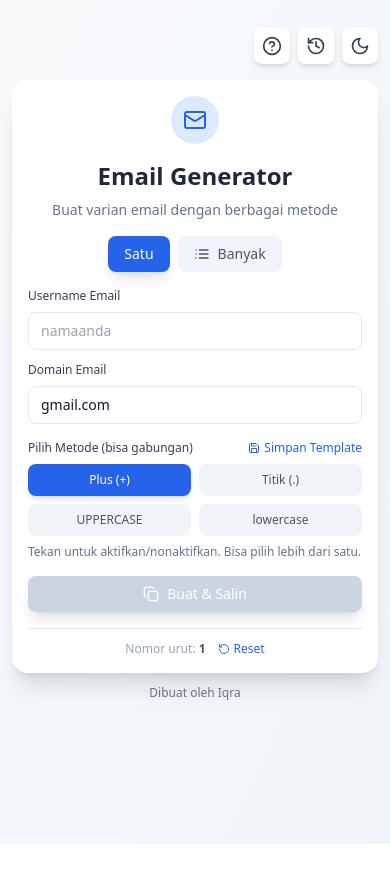
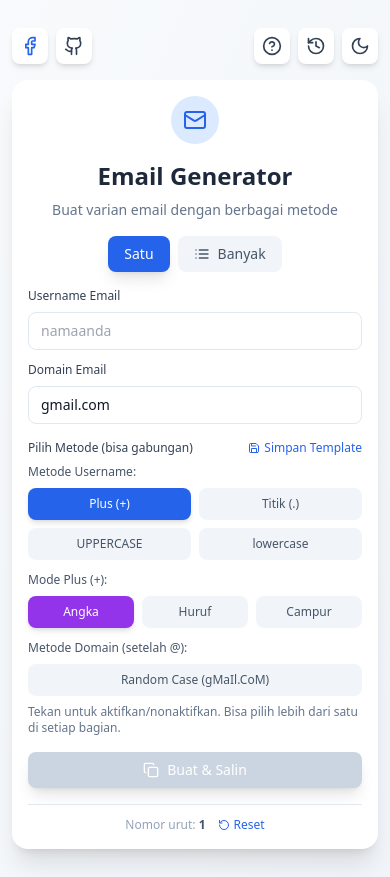
Before and after one commit to iqraa07/Gmail-DotTrick, a React (Vite) app: page / in a window 390 px wide. Before the commit the page ends 844 px from the top, so only its background shows below. Built offline with nearby package versions, Linux system fonts and the light colour scheme.

Commit message:
Update dikit

```diff
--- a/src/App.tsx
+++ b/src/App.tsx
@@ -1,14 +1,17 @@
 import { useState, useEffect } from 'react';
-import { Copy, Mail, CheckCircle2, List, Download, RotateCcw, History, Save, Moon, Sun, Eye, X, HelpCircle } from 'lucide-react';
+import { Copy, Mail, CheckCircle2, List, Download, RotateCcw, History, Save, Moon, Sun, Eye, X, HelpCircle, Github, Facebook } from 'lucide-react';
 
 type Mode = 'single' | 'bulk';
 
 interface Template {
   name: string;
   usePlus: boolean;
+  plusMode: 'number' | 'letter' | 'combo';
+  plusLetterCount: number;
   useDot: boolean;
   useUppercase: boolean;
   useLowercase: boolean;
+  useDomainRandom: boolean;
 }
 
 function App() {
@@ -23,9 +26,12 @@ function App() {
   const [copied, setCopied] = useState(false);
 
   const [usePlus, setUsePlus] = useState(true);
+  const [plusMode, setPlusMode] = useState<'number' | 'letter' | 'combo'>('number');
+  const [plusLetterCount, setPlusLetterCount] = useState(20);
   const [useDot, setUseDot] = useState(false);
   const [useUppercase, setUseUppercase] = useState(false);
   const [useLowercase, setUseLowercase] = useState(false);
+  const [useDomainRandom, setUseDomainRandom] = useState(false);
 
   const [history, setHistory] = useState<string[]>([]);
   const [templates, setTemplates] = useState<Template[]>([]);
@@ -97,6 +103,18 @@ function App() {
     localStorage.setItem('emailHistory', JSON.stringify(newHistory));
   };
 
+  const generateRandomString = (length: number, includeNumbers: boolean = false): string => {
+    let result = '';
+    for (let i = 0; i < length; i++) {
+      if (includeNumbers && Math.random() > 0.5) {
+        result += Math.floor(Math.random() * 10);
+      } else {
+        result += String.fromCharCode(97 + Math.floor(Math.random() * 26));
+      }
+    }
+    return result;
+  };
+
   const applyTricks = (username: string, num: number): string => {
     let result = username;
 
@@ -113,7 +131,25 @@ function App() {
     }
 
     if (usePlus) {
+      if (plusMode === 'letter') {
+        const randomLetters = generateRandomString(plusLetterCount, false);
+        result = `${result}+${randomLetters}`;
+      } else if (plusMode === 'combo') {
+        const randomCombo = generateRandomString(plusLetterCount, true);
+        result = `${result}+${randomCombo}`;
+      } else {
         result = `${result}+${num}`;
+      }
+    }
+
+    return result;
+  };
+
+  const applyDomainTricks = (domainName: string): string => {
+    let result = domainName;
+
+    if (useDomainRandom) {
+      result = randomizeCase(result);
     }
 
     return result;
@@ -125,7 +161,8 @@ function App() {
     setEmailError('');
     const username = baseInput.split('@')[0] || baseInput;
     const processedUsername = applyTricks(username, counter);
-    const newEmail = `${processedUsername}@${domain}`;
+    const processedDomain = applyDomainTricks(domain);
+    const newEmail = `${processedUsername}@${processedDomain}`;
 
     if (!validateEmail(newEmail)) {
       setEmailError('Format email tidak valid');
@@ -151,7 +188,8 @@ function App() {
     for (let i = 0; i < bulkCount; i++) {
       const num = bulkStart + i;
       const processedUsername = applyTricks(username, num);
-      const email = `${processedUsername}@${domain}`;
+      const processedDomain = applyDomainTricks(domain);
+      const email = `${processedUsername}@${processedDomain}`;
 
       if (!validateEmail(email)) {
         setEmailError('Format email tidak valid');
@@ -176,7 +214,8 @@ function App() {
     for (let i = 0; i < previewCount; i++) {
       const num = bulkStart + i;
       const processedUsername = applyTricks(username, num);
-      const email = `${processedUsername}@${domain}`;
+      const processedDomain = applyDomainTricks(domain);
+      const email = `${processedUsername}@${processedDomain}`;
 
       if (!validateEmail(email)) {
         setEmailError('Format email tidak valid');
@@ -220,9 +259,12 @@ function App() {
     const newTemplate: Template = {
       name: templateName,
       usePlus,
+      plusMode,
+      plusLetterCount,
       useDot,
       useUppercase,
       useLowercase,
+      useDomainRandom,
     };
 
     const updatedTemplates = [...templates, newTemplate];
@@ -234,9 +276,12 @@ function App() {
 
   const loadTemplate = (template: Template) => {
     setUsePlus(template.usePlus);
+    setPlusMode(template.plusMode || 'number');
+    setPlusLetterCount(template.plusLetterCount || 20);
     setUseDot(template.useDot);
     setUseUppercase(template.useUppercase);
     setUseLowercase(template.useLowercase);
+    setUseDomainRandom(template.useDomainRandom || false);
   };
 
   const deleteTemplate = (index: number) => {
@@ -256,7 +301,7 @@ function App() {
     }
   };
 
-  const toggleTrick = (trick: 'plus' | 'dot' | 'uppercase' | 'lowercase') => {
+  const toggleTrick = (trick: 'plus' | 'dot' | 'uppercase' | 'lowercase' | 'domainRandom') => {
     switch (trick) {
       case 'plus':
         setUsePlus(!usePlus);
@@ -270,13 +315,37 @@ function App() {
       case 'lowercase':
         setUseLowercase(!useLowercase);
         break;
+      case 'domainRandom':
+        setUseDomainRandom(!useDomainRandom);
+        break;
     }
   };
 
   return (
     <div className={`min-h-screen transition-colors duration-300 ${darkMode ? 'bg-slate-900' : 'bg-gradient-to-br from-slate-50 to-slate-100'} p-3 sm:p-4 md:p-6`}>
       <div className="max-w-4xl mx-auto py-4 sm:py-6 md:py-8">
-        <div className="flex justify-end mb-4 gap-2">
+        <div className="flex justify-between items-center mb-4 gap-2">
+          <div className="flex items-center gap-2">
+            <a
+              href="https://www.facebook.com/iqraa07"
+              target="_blank"
+              rel="noopener noreferrer"
+              className={`p-2 rounded-lg transition-all ${darkMode ? 'bg-slate-800 hover:bg-slate-700 text-blue-400' : 'bg-white hover:bg-slate-100 text-blue-600'} shadow-md`}
+              title="Facebook - Iqra"
+            >
+              <Facebook className="w-5 h-5" />
+            </a>
+            <a
+              href="https://github.com/iqraa07"
+              target="_blank"
+              rel="noopener noreferrer"
+              className={`p-2 rounded-lg transition-all ${darkMode ? 'bg-slate-800 hover:bg-slate-700 text-slate-300' : 'bg-white hover:bg-slate-100 text-slate-700'} shadow-md`}
+              title="GitHub - Iqra"
+            >
+              <Github className="w-5 h-5" />
+            </a>
+          </div>
+          <div className="flex gap-2">
             <button
               onClick={() => setShowHelp(!showHelp)}
               className={`p-2 rounded-lg transition-all ${darkMode ? 'bg-slate-800 text-slate-200 hover:bg-slate-700' : 'bg-white text-slate-700 hover:bg-slate-100'} shadow-md`}
@@ -298,6 +367,7 @@ function App() {
             >
               {darkMode ? <Sun className="w-5 h-5" /> : <Moon className="w-5 h-5" />}
             </button>
+          </div>
         </div>
 
         {showHelp && (
@@ -329,20 +399,45 @@ function App() {
                   <span className="bg-green-600 text-white w-5 h-5 rounded-full flex items-center justify-center text-xs">2</span>
                   Metode Email
                 </h4>
-                <div className="ml-7 space-y-2">
+                <div className="ml-7 space-y-3">
                   <div>
-                    <p className={`font-semibold text-xs ${darkMode ? 'text-slate-200' : 'text-slate-700'}`}>Plus (+)</p>
-                    <p className="text-xs">Contoh: namaanda+1@gmail.com, namaanda+2@gmail.com</p>
-                    <p className={`text-xs italic ${darkMode ? 'text-slate-400' : 'text-slate-500'}`}>Semua masuk ke inbox yang sama</p>
+                    <p className={`font-semibold text-xs ${darkMode ? 'text-slate-200' : 'text-slate-700'}`}>Plus (+) - 3 MODE BERBEDA!</p>
+                    <div className="ml-3 mt-1 space-y-1">
+                      <p className="text-xs"><strong>Mode Angka:</strong> namaanda+1@gmail.com, namaanda+2@gmail.com</p>
+                      <p className="text-xs"><strong>Mode Huruf:</strong> namaanda+kdjsalwoxmnv@gmail.com (random 5-50 karakter)</p>
+                      <p className="text-xs"><strong>Mode Campur:</strong> namaanda+k8j3s9a2l4w7@gmail.com (huruf + angka random)</p>
+                    </div>
+                    <div className={`p-2 rounded mt-2 ${darkMode ? 'bg-slate-600' : 'bg-green-100'}`}>
+                      <p className="text-xs"><strong>Cara Pakai:</strong></p>
+                      <ol className="list-decimal ml-4 text-xs space-y-0.5 mt-1">
+                        <li>Aktifkan tombol "Plus (+)"</li>
+                        <li>Pilih mode: Angka / Huruf / Campur</li>
+                        <li>Jika pilih Huruf/Campur, atur panjang karakter (5-50) pakai slider</li>
+                        <li>Default: 20 karakter</li>
+                      </ol>
+                      <p className={`text-xs italic mt-1 ${darkMode ? 'text-slate-400' : 'text-slate-600'}`}>💡 Semua email masuk ke inbox yang sama!</p>
+                    </div>
                   </div>
                   <div>
                     <p className={`font-semibold text-xs ${darkMode ? 'text-slate-200' : 'text-slate-700'}`}>Titik (.)</p>
-                    <p className="text-xs">Contoh: nama.anda@gmail.com, n.amaanda@gmail.com</p>
+                    <p className="text-xs">Sisipkan titik random di username</p>
+                    <p className="text-xs">Contoh: nama.anda@gmail.com, n.ama.anda@gmail.com</p>
                     <p className={`text-xs italic ${darkMode ? 'text-slate-400' : 'text-slate-500'}`}>Gmail anggap semua sama</p>
                   </div>
                   <div>
-                    <p className={`font-semibold text-xs ${darkMode ? 'text-slate-200' : 'text-slate-700'}`}>UPPERCASE / lowercase</p>
+                    <p className={`font-semibold text-xs ${darkMode ? 'text-slate-200' : 'text-slate-700'}`}>UPPERCASE / lowercase (Username)</p>
                     <p className="text-xs">Ubah huruf besar/kecil di username</p>
+                    <p className="text-xs"><strong>Tips:</strong> Aktifkan KEDUANYA untuk random case (CoNtOh@gmail.com)</p>
+                  </div>
+                  <div>
+                    <p className={`font-semibold text-xs ${darkMode ? 'text-slate-200' : 'text-slate-700'}`}>Random Case (Domain)</p>
+                    <p className="text-xs">Random huruf besar/kecil di domain (setelah @)</p>
+                    <p className="text-xs">Contoh: namaanda@GmAiL.cOm, namaanda@gMAIl.Com</p>
+                  </div>
+                  <div className={`p-2 rounded ${darkMode ? 'bg-slate-600' : 'bg-green-100'}`}>
+                    <p className={`text-xs font-semibold ${darkMode ? 'text-green-300' : 'text-green-800'}`}>Kombinasi Maksimal:</p>
+                    <p className="text-xs mt-1">CON.TOH+k8j3s9a2@GmAiL.cOm</p>
+                    <p className="text-xs">(Plus Campur + Dot + UPPERCASE + Random Domain)</p>
                   </div>
                 </div>
               </div>
@@ -374,19 +469,28 @@ function App() {
                   <div>
                     <p className={`font-semibold ${darkMode ? 'text-slate-200' : 'text-slate-700'}`}>Simpan Template:</p>
                     <ol className="list-decimal ml-4 space-y-1">
-                      <li>Pilih kombinasi metode yang diinginkan (Plus, Dot, dll)</li>
+                      <li>Pilih kombinasi metode (Plus, Dot, dll)</li>
+                      <li><strong>Atur Plus Mode</strong> (Angka/Huruf/Campur) dan panjang karakter</li>
                       <li>Klik tombol <strong>"Simpan Template"</strong> di bawah label metode</li>
-                      <li>Masukkan nama template (misal: "Plus+Dot")</li>
+                      <li>Masukkan nama template (misal: "Max Security", "Testing Mode")</li>
                       <li>Klik <strong>Simpan</strong></li>
                     </ol>
                   </div>
                   <div>
                     <p className={`font-semibold ${darkMode ? 'text-slate-200' : 'text-slate-700'}`}>Pakai Template:</p>
-                    <p>Klik nama template yang sudah disimpan untuk otomatis load kombinasi metode tersebut.</p>
+                    <p>Klik nama template untuk auto-load SEMUA pengaturan (metode, Plus mode, panjang karakter).</p>
                   </div>
                   <div>
                     <p className={`font-semibold ${darkMode ? 'text-slate-200' : 'text-slate-700'}`}>Hapus Template:</p>
                     <p>Klik tombol <strong>X</strong> di sebelah nama template.</p>
+                  </div>
+                  <div className={`p-2 rounded mt-2 ${darkMode ? 'bg-slate-600' : 'bg-orange-100'}`}>
+                    <p className={`text-xs font-semibold ${darkMode ? 'text-orange-300' : 'text-orange-800'}`}>💡 Template menyimpan:</p>
+                    <ul className="list-disc ml-4 mt-1 space-y-0.5">
+                      <li>Metode aktif (Plus, Dot, Uppercase, dll)</li>
+                      <li>Plus Mode (Angka/Huruf/Campur)</li>
+                      <li>Panjang karakter (5-50)</li>
+                    </ul>
                   </div>
                   <div className={`p-2 rounded mt-2 ${darkMode ? 'bg-slate-600' : 'bg-orange-100'}`}>
                     <p className={`text-xs font-semibold ${darkMode ? 'text-orange-300' : 'text-orange-800'}`}>Catatan Penting:</p>
@@ -593,6 +697,9 @@ function App() {
               </div>
             )}
 
+            <div className="space-y-3">
+              <div>
+                <p className={`text-xs font-medium mb-2 ${darkMode ? 'text-slate-400' : 'text-slate-600'}`}>Metode Username:</p>
                 <div className="grid grid-cols-2 gap-2">
                   <button
                     onClick={() => toggleTrick('plus')}
@@ -635,7 +742,85 @@ function App() {
                     lowercase
                   </button>
                 </div>
-            <p className={`text-xs mt-2 ${darkMode ? 'text-slate-400' : 'text-slate-500'}`}>Tekan untuk aktifkan/nonaktifkan. Bisa pilih lebih dari satu.</p>
+              </div>
+
+              {usePlus && (
+                <div className="space-y-3">
+                  <div>
+                    <p className={`text-xs font-medium mb-2 ${darkMode ? 'text-slate-400' : 'text-slate-600'}`}>Mode Plus (+):</p>
+                    <div className="grid grid-cols-3 gap-2">
+                      <button
+                        onClick={() => setPlusMode('number')}
+                        className={`px-3 sm:px-4 py-2 sm:py-3 rounded-lg font-medium transition-all text-xs sm:text-sm ${
+                          plusMode === 'number'
+                            ? 'bg-purple-600 text-white shadow-md'
+                            : `${darkMode ? 'bg-slate-700 text-slate-300 hover:bg-slate-600' : 'bg-slate-100 text-slate-600 hover:bg-slate-200'}`
+                        }`}
+                      >
+                        Angka
+                      </button>
+                      <button
+                        onClick={() => setPlusMode('letter')}
+                        className={`px-3 sm:px-4 py-2 sm:py-3 rounded-lg font-medium transition-all text-xs sm:text-sm ${
+                          plusMode === 'letter'
+                            ? 'bg-purple-600 text-white shadow-md'
+                            : `${darkMode ? 'bg-slate-700 text-slate-300 hover:bg-slate-600' : 'bg-slate-100 text-slate-600 hover:bg-slate-200'}`
+                        }`}
+                      >
+                        Huruf
+                      </button>
+                      <button
+                        onClick={() => setPlusMode('combo')}
+                        className={`px-3 sm:px-4 py-2 sm:py-3 rounded-lg font-medium transition-all text-xs sm:text-sm ${
+                          plusMode === 'combo'
+                            ? 'bg-purple-600 text-white shadow-md'
+                            : `${darkMode ? 'bg-slate-700 text-slate-300 hover:bg-slate-600' : 'bg-slate-100 text-slate-600 hover:bg-slate-200'}`
+                        }`}
+                      >
+                        Campur
+                      </button>
+                    </div>
+                  </div>
+
+                  {(plusMode === 'letter' || plusMode === 'combo') && (
+                    <div>
+                      <label className={`text-xs font-medium mb-2 block ${darkMode ? 'text-slate-400' : 'text-slate-600'}`}>
+                        Panjang Karakter: {plusLetterCount}
+                      </label>
+                      <input
+                        type="range"
+                        min="5"
+                        max="50"
+                        value={plusLetterCount}
+                        onChange={(e) => setPlusLetterCount(Number(e.target.value))}
+                        className="w-full h-2 bg-purple-200 rounded-lg appearance-none cursor-pointer accent-purple-600"
+                      />
+                      <div className={`flex justify-between text-xs mt-1 ${darkMode ? 'text-slate-500' : 'text-slate-400'}`}>
+                        <span>5</span>
+                        <span>50</span>
+                      </div>
+                    </div>
+                  )}
+                </div>
+              )}
+
+              <div>
+                <p className={`text-xs font-medium mb-2 ${darkMode ? 'text-slate-400' : 'text-slate-600'}`}>Metode Domain (setelah @):</p>
+                <div className="grid grid-cols-1 gap-2">
+                  <button
+                    onClick={() => toggleTrick('domainRandom')}
+                    className={`px-3 sm:px-4 py-2 sm:py-3 rounded-lg font-medium transition-all text-xs sm:text-sm ${
+                      useDomainRandom
+                        ? 'bg-green-600 text-white shadow-md'
+                        : `${darkMode ? 'bg-slate-700 text-slate-300 hover:bg-slate-600' : 'bg-slate-100 text-slate-600 hover:bg-slate-200'}`
+                    }`}
+                  >
+                    Random Case (gMaIl.CoM)
+                  </button>
+                </div>
+              </div>
+            </div>
+            <p className={`text-xs mt-2 ${darkMode ? 'text-slate-400' : 'text-slate-500'}`}>Tekan untuk aktifkan/nonaktifkan. Bisa pilih lebih dari satu di setiap bagian.</p>
           </div>
 
           {mode === 'single' ? (
@@ -795,9 +980,6 @@ function App() {
         </div>
 
 
-        <div className={`mt-3 sm:mt-4 text-center text-xs sm:text-sm ${darkMode ? 'text-slate-400' : 'text-slate-500'}`}>
-          <p>Dibuat oleh Iqra</p>
-        </div>
       </div>
     </div>
   );
```
Also changed, not shown: index.html (+4 -4 lines), public/favicon.svg (added), 1 other file (tests, documents, lock files or other folders). Lines whose indentation alone changed are shown as unchanged.
